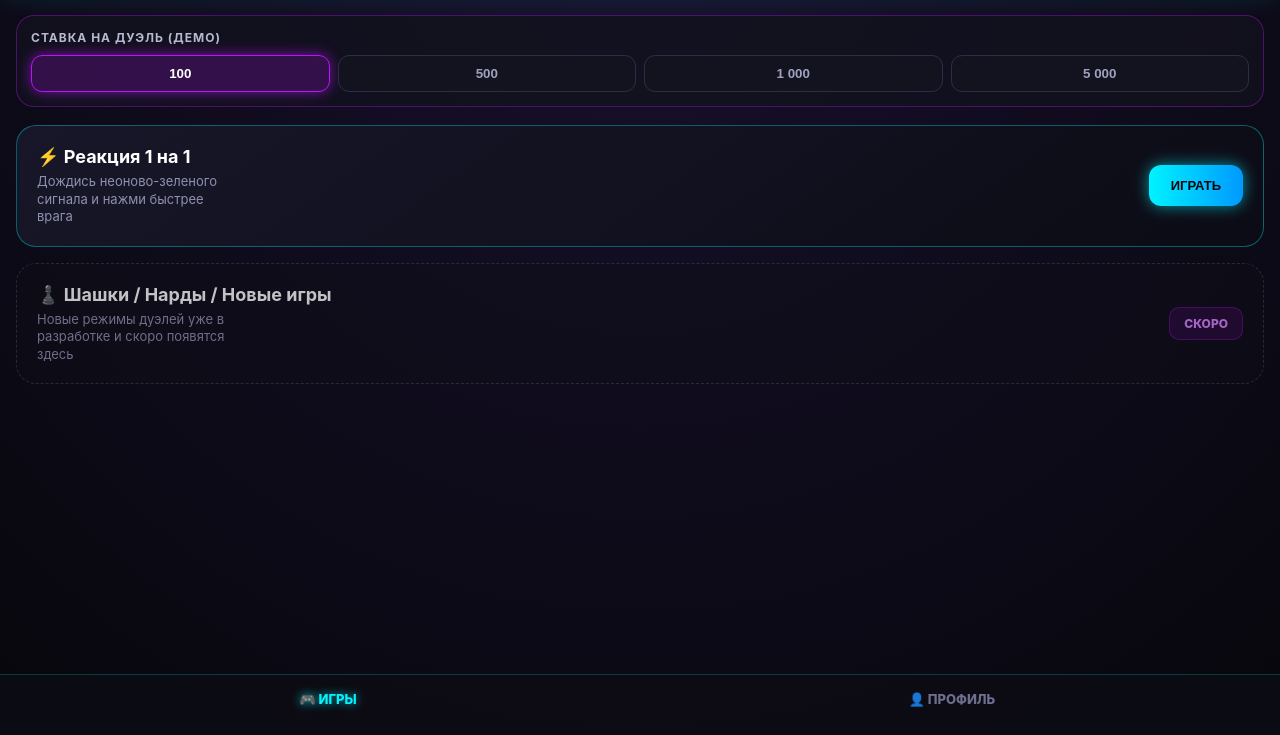
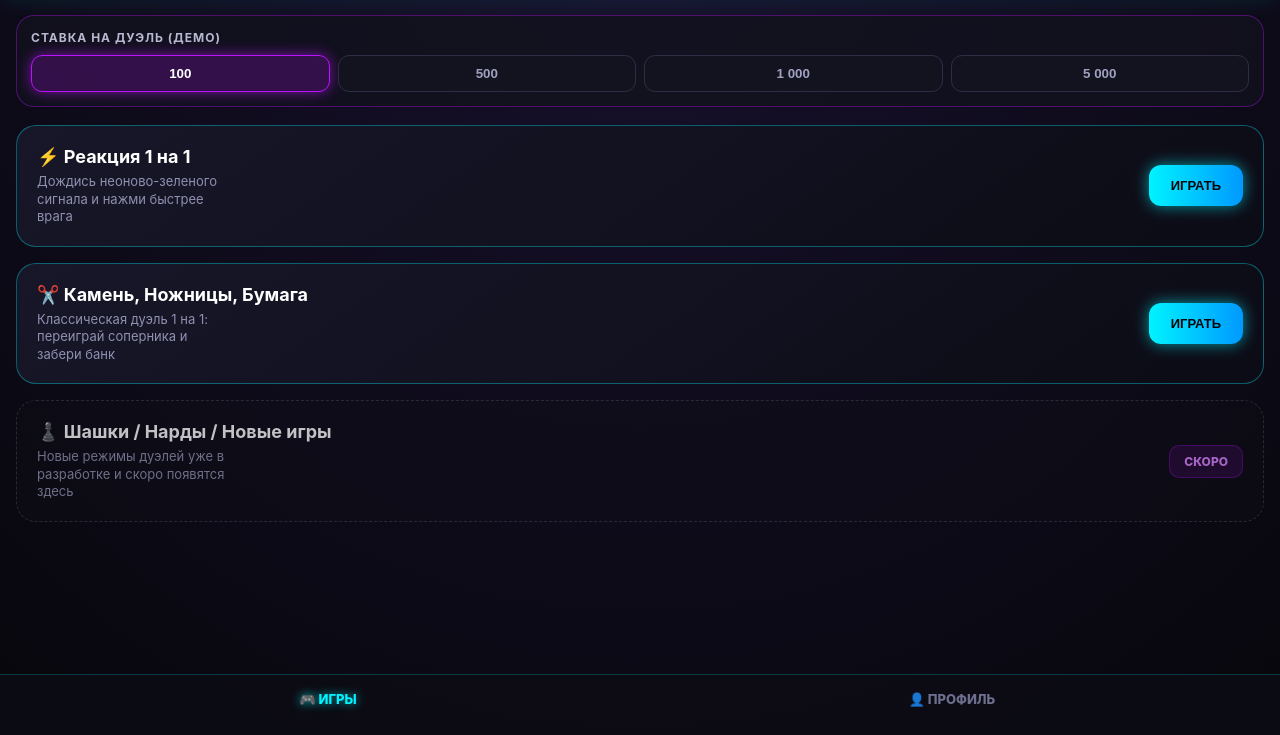
Before and after one commit to remotexxx16/duelss, a plain HTML site: page index.html in a window 1280 px wide. Shown: the part 65-800 px from the top of the page. Drawn offline with Linux system fonts and the light colour scheme.

Commit message:
Add Rock, Paper, Scissors game section to index.html

```diff
--- a/index.html
+++ b/index.html
@@ -34,6 +34,13 @@
                 </div>
                 <button class="play-btn" onclick="startReactionMatch()">ИГРАТЬ</button>
             </div>
+            <div class="game-card">
+  <div class="game-info">
+    <h3>✂️ Камень, Ножницы, Бумага</h3>
+    <p>Классическая дуэль 1 на 1: переиграй соперника и забери банк</p>
+  </div>
+  <button class="play-btn" onclick="localStorage.setItem('gorro_bet', currentBet); location.href='rps.html'">ИГРАТЬ</button>
+</div>
             <div class="game-card coming-soon">
                 <div class="game-info">
                     <h3>♟️ Шашки / Нарды / Новые игры</h3>
```
